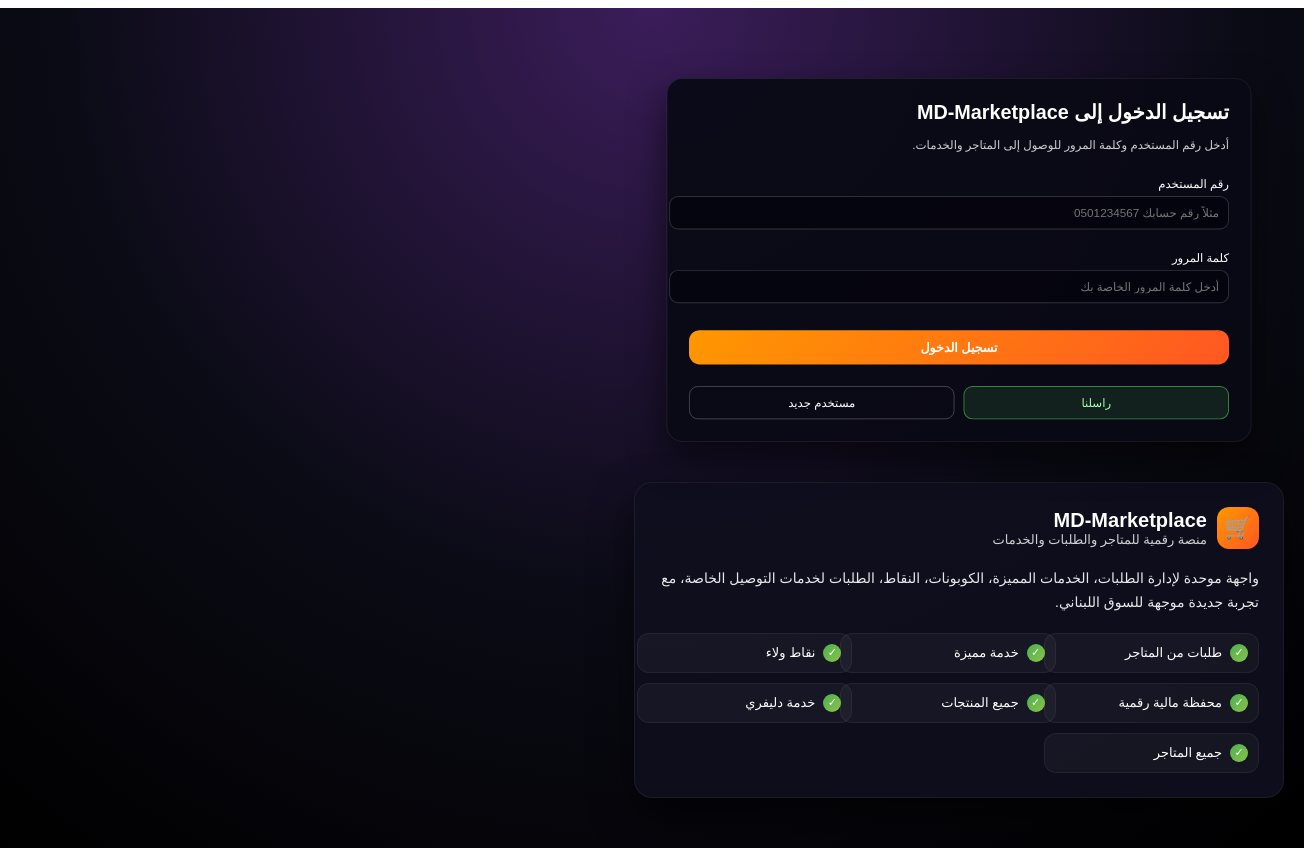
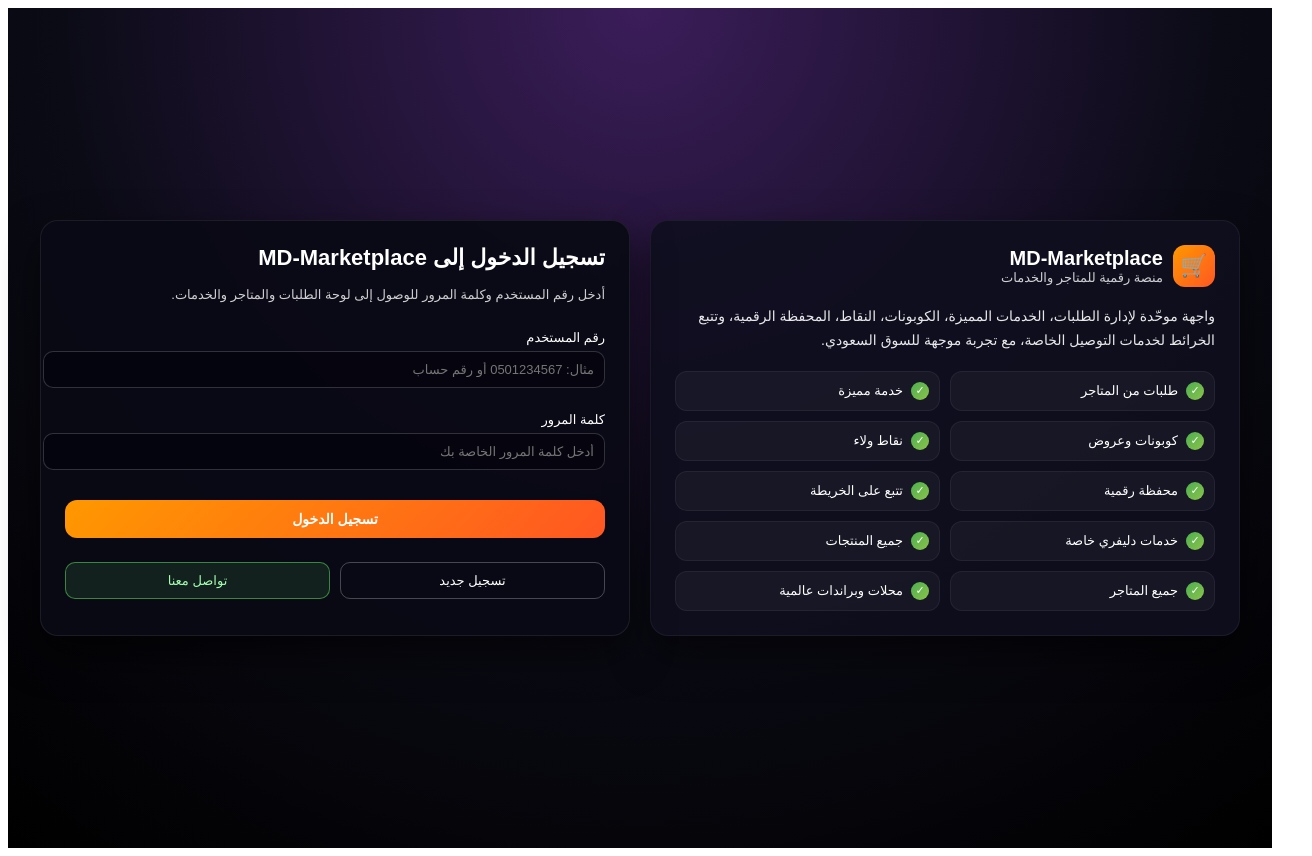
Before and after one commit to mjahto18-ui/MD-Marketplace, a Next.js app: page / in a window 1280 px wide. Shown: the whole page, 1312 px wide, since content can reach past the window. Built offline with nearby package versions, Linux system fonts and the light colour scheme.

Commit message:
Update page.js

```diff
--- a/app/page.js
+++ b/app/page.js
@@ -28,25 +28,21 @@ export default function Home() {
         color: '#fff',
         display: 'flex',
         alignItems: 'center',
-        justifyContent: 'center',
-        overflowX: 'hidden',
-        width: '100%',
-        maxWidth: '100%',
-        margin: 0
+        justifyContent: 'center'
       }}
     >
       <div
         style={{
           width: '100%',
-          maxWidth: 600,
-          margin: '0 auto',
-          marginRight: isMobile ? '10px' : '0px',   // ← مزاحة شوي لليمين
-          display: 'flex',
-          flexDirection: 'column',
+          maxWidth: 1200,
+          display: 'grid',
+          gridTemplateColumns: isMobile ? '1fr' : 'repeat(2, 1fr)',
           gap: 20
         }}
       >
 
+        {/* على الجوال: الدخول فوق */}
+        {isMobile && (
           <LoginBox
             userId={userId}
             password={password}
@@ -56,8 +52,23 @@ export default function Home() {
             handleRegister={handleRegister}
             handleContact={handleContact}
           />
+        )}
 
+        {/* صندوق المعلومات */}
         <InfoBox />
+
+        {/* على الكمبيوتر: الدخول على اليسار */}
+        {!isMobile && (
+          <LoginBox
+            userId={userId}
+            password={password}
+            setUserId={setUserId}
+            setPassword={setPassword}
+            handleLogin={handleLogin}
+            handleRegister={handleRegister}
+            handleContact={handleContact}
+          />
+        )}
       </div>
     </main>
   );
@@ -72,10 +83,7 @@ function InfoBox() {
         borderRadius: 18,
         padding: 24,
         boxShadow: '0 18px 40px rgba(0,0,0,0.55)',
-        border: '1px solid rgba(255,255,255,0.06)',
-        width: '100%',
-        maxWidth: '100%',
-        overflow: 'hidden'
+        border: '1px solid rgba(255,255,255,0.06)'
       }}
     >
       <div style={{ display: 'flex', alignItems: 'center', gap: 10, marginBottom: 18 }}>
@@ -96,32 +104,34 @@ function InfoBox() {
         </div>
         <div>
           <div style={{ fontSize: 20, fontWeight: 'bold' }}>MD‑Marketplace</div>
-          <div style={{ fontSize: 13, opacity: 0.8 }}>منصة رقمية للمتاجر والطلبات والخدمات</div>
+          <div style={{ fontSize: 13, opacity: 0.8 }}>منصة رقمية للمتاجر والخدمات</div>
         </div>
       </div>
 
       <p style={{ fontSize: 14, lineHeight: 1.7, opacity: 0.9, marginBottom: 18 }}>
-        واجهة موحدة لإدارة الطلبات، الخدمات المميزة، الكوبونات، النقاط، الطلبات لخدمات التوصيل الخاصة،
-        مع تجربة جديدة موجهة للسوق اللبناني.
+        واجهة موحّدة لإدارة الطلبات، الخدمات المميزة، الكوبونات، النقاط، المحفظة الرقمية،
+        وتتبع الخرائط لخدمات التوصيل الخاصة، مع تجربة موجهة للسوق السعودي.
       </p>
 
       <div
         style={{
           display: 'grid',
-          gridTemplateColumns: 'repeat(auto-fit, minmax(160px, 1fr))',
+          gridTemplateColumns: 'repeat(auto-fit, minmax(180px, 1fr))',
           gap: 10,
-          width: '100%',
-          maxWidth: '100%'
+          marginTop: 10
         }}
       >
         {[
           'طلبات من المتاجر',
           'خدمة مميزة',
+          'كوبونات وعروض',
           'نقاط ولاء',
-          'محفظة مالية رقمية',
+          'محفظة رقمية',
+          'تتبع على الخريطة',
+          'خدمات دليفري خاصة',
           'جميع المنتجات',
-          'خدمة دليفري',
-          'جميع المتاجر'
+          'جميع المتاجر',
+          'محلات وبراندات عالمية'
         ].map((item, idx) => (
           <div
             key={idx}
@@ -133,9 +143,7 @@ function InfoBox() {
               fontSize: 13,
               display: 'flex',
               alignItems: 'center',
-              gap: 8,
-              width: '100%',
-              maxWidth: '100%'
+              gap: 8
             }}
           >
             <span
@@ -172,17 +180,12 @@ function LoginBox({ userId, password, setUserId, setPassword, handleLogin, handl
         border: '1px solid rgba(255,255,255,0.08)',
         display: 'flex',
         flexDirection: 'column',
-        gap: 16,
-        width: '100%',
-        maxWidth: '100%',
-        overflow: 'hidden',
-        transform: 'scale(0.9)',        // ← تصغير الخانات 10%
-        transformOrigin: 'center'       // ← يبقى بالنص
+        gap: 16
       }}
     >
       <h2 style={{ margin: 0, fontSize: 22 }}>تسجيل الدخول إلى MD‑Marketplace</h2>
       <p style={{ fontSize: 13, opacity: 0.8, margin: 0 }}>
-        أدخل رقم المستخدم وكلمة المرور للوصول إلى المتاجر والخدمات.
+        أدخل رقم المستخدم وكلمة المرور للوصول إلى لوحة الطلبات والمتاجر والخدمات.
       </p>
 
       <label style={{ fontSize: 13, marginTop: 12 }}>
@@ -191,7 +194,7 @@ function LoginBox({ userId, password, setUserId, setPassword, handleLogin, handl
           type="text"
           value={userId}
           onChange={e => setUserId(e.target.value)}
-          placeholder="مثلاً رقم حسابك 0501234567"
+          placeholder="مثال: 0501234567 أو رقم حساب"
           style={{
             marginTop: 6,
             width: '100%',
@@ -236,13 +239,29 @@ function LoginBox({ userId, password, setUserId, setPassword, handleLogin, handl
           background: 'linear-gradient(135deg, #ff9800, #ff5722)',
           color: '#fff',
           fontWeight: 'bold',
-          fontSize: 14
+          fontSize: 14,
+          cursor: 'pointer'
         }}
       >
         تسجيل الدخول
       </button>
 
       <div style={{ display: 'flex', gap: 10, marginTop: 8, flexWrap: 'wrap' }}>
+        <button
+          onClick={handleRegister}
+          style={{
+            flex: 1,
+            padding: 10,
+            borderRadius: 10,
+            border: '1px solid rgba(255,255,255,0.25)',
+            background: 'transparent',
+            color: '#fff',
+            fontSize: 13,
+            cursor: 'pointer'
+          }}
+        >
+          تسجيل جديد
+        </button>
         <button
           onClick={handleContact}
           style={{
@@ -252,25 +271,11 @@ function LoginBox({ userId, password, setUserId, setPassword, handleLogin, handl
             border: '1px solid rgba(76,175,80,0.7)',
             background: 'rgba(76,175,80,0.15)',
             color: '#a5ffb0',
-            fontSize: 13
+            fontSize: 13,
+            cursor: 'pointer'
           }}
         >
-          راسلنا
-        </button>
-
-        <button
-          onClick={handleRegister}
-          style={{
-            flex: 1,
-            padding: 10,
-            borderRadius: 10,
-            border: '1px solid rgba(255,255,255,0.25)',
-            background: 'transparent',
-            color: '#fff',
-            fontSize: 13
-          }}
-        >
-          مستخدم جديد
+          تواصل معنا
         </button>
       </div>
     </div>
```
Lines whose indentation alone changed are shown as unchanged.
